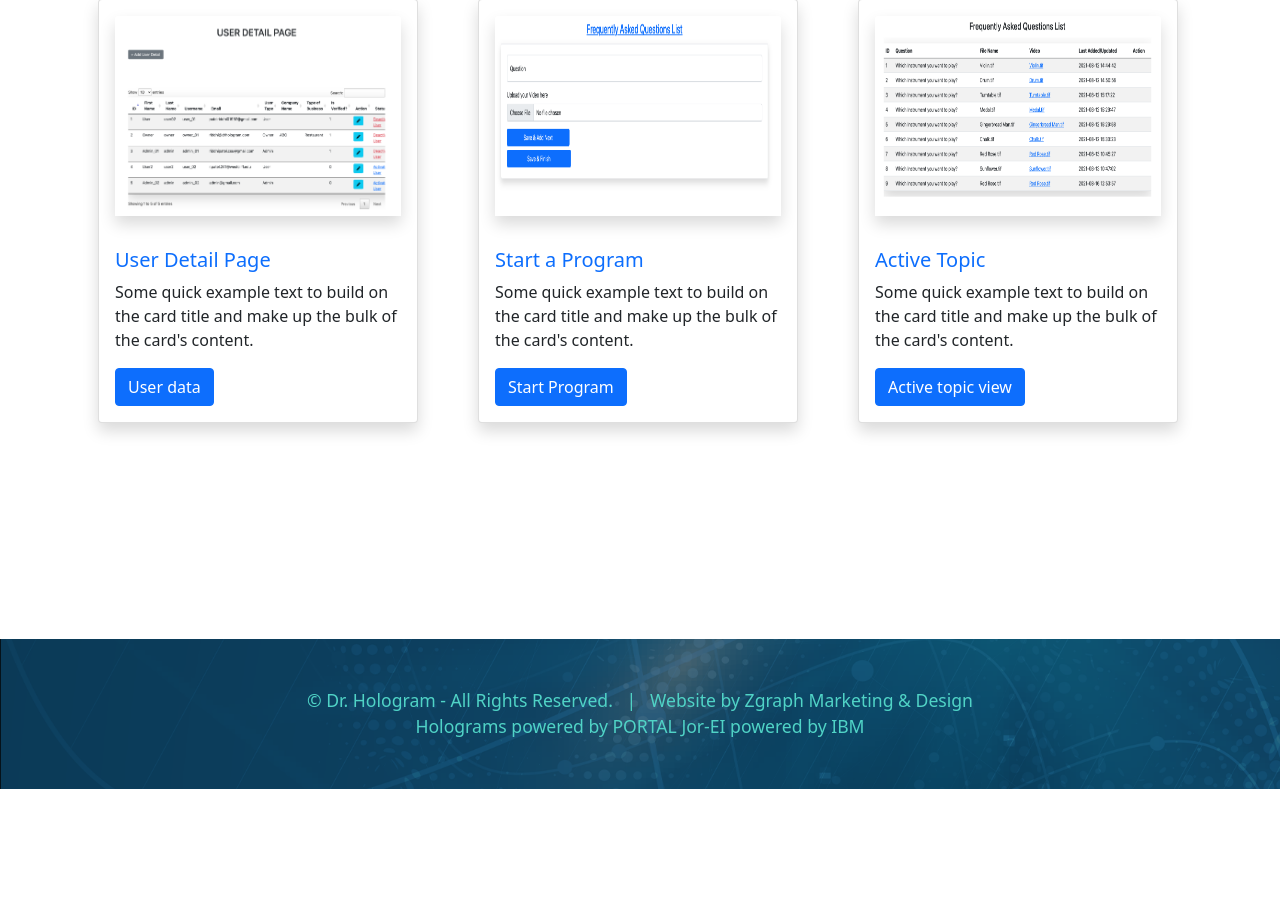
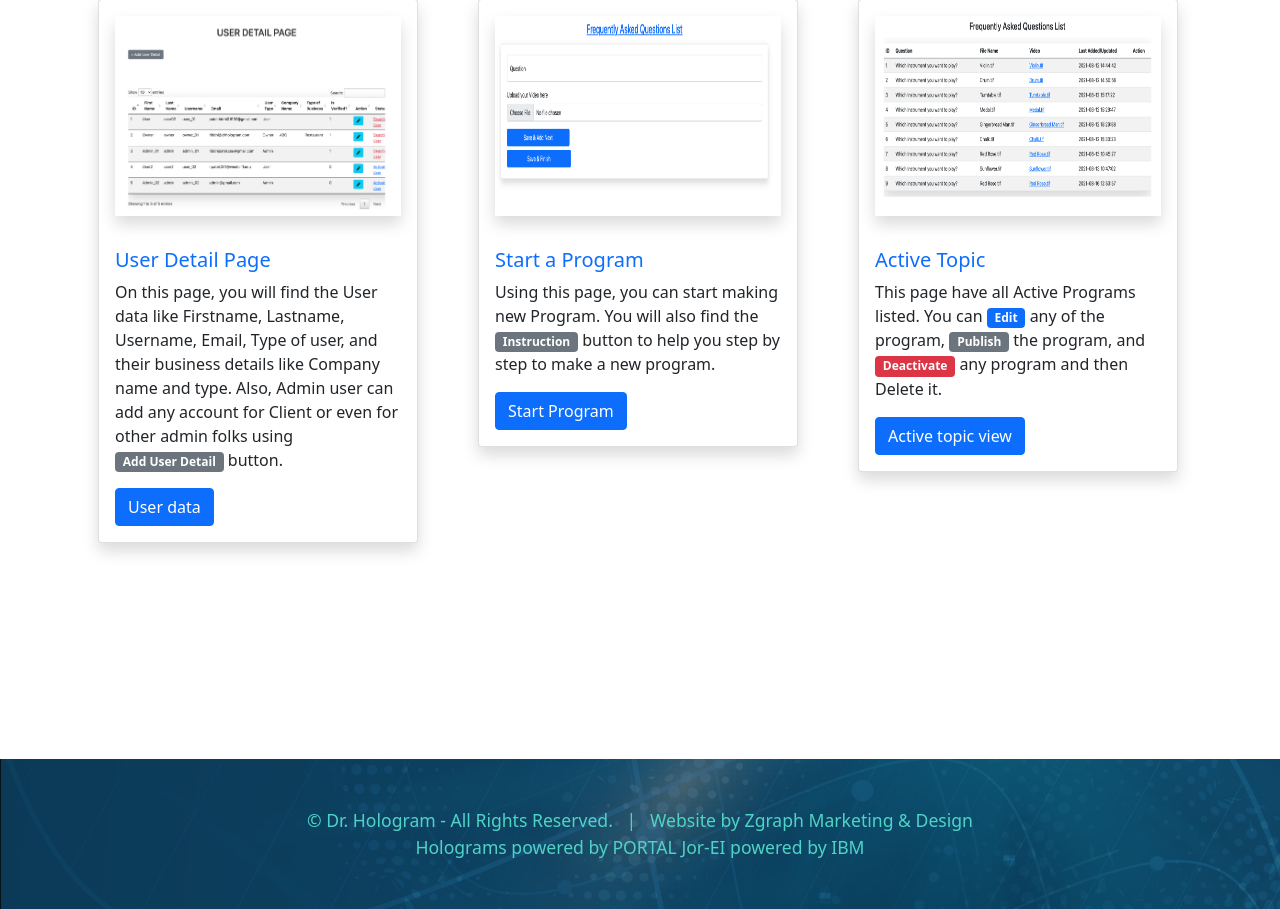
Before and after one commit to Riddhi1992/jor_EI, a PHP site: page /LoginSystem/admin/dashboard02.php in a window 1280 px wide. Shown: the part 893-1802 px from the top of the page. Before the commit the page ends 1682 px from the top, so only its background shows below. Run offline with PHP 8.4, Linux system fonts and the light colour scheme; data comes from the database, SQL or seed files in the repository; some libraries are stand-ins or nearby versions.

Commit message:
Commit with admin files

```diff
--- a/admin/dashboard02.php
+++ b/admin/dashboard02.php
@@ -18,12 +18,12 @@
         <div class="row">
             <div class="col gap-3 m-3">
                 <div class="card shadow" style="width: 20rem;">
-                    <a href="owner_view.php" class="p-3">
+                    <a href="admin_view.php" class="p-3">
                         <img src="../images/UserDetailPage.png" class="card-img-top shadow" style="height: 200px;" alt="...">
                     </a>
                     <div class="card-body">
                         <h5 class="card-title text-primary">User Detail Page</h5>
-                        <p class="card-text">Some quick example text to build on the card title and make up the bulk of the card's content.</p>
+                        <p class="card-text">On this page, you will find the User data like Firstname, Lastname, Username, Email, Type of user, and their business details like Company name and type. Also, Admin user can add any account for Client or even for other admin folks using <span class="badge bg-secondary">Add User Detail</span> button.</p>
                         <a href="admin_view.php" class="btn btn-primary">User data</a>
                     </div>
                 </div>
@@ -35,7 +35,7 @@
                     </a>
                     <div class="card-body">
                         <h5 class="card-title text-primary">Start a Program</h5>
-                        <p class="card-text">Some quick example text to build on the card title and make up the bulk of the card's content.</p>
+                        <p class="card-text">Using this page, you can start making new Program. You will also find the <span class="badge bg-secondary">Instruction</span> button to help you step by step to make a new program.</p>
                         <a href="../owner/faq/faq.php" class="btn btn-primary">Start Program</a>
                     </div>
                 </div>
@@ -47,7 +47,7 @@
                     </a>
                     <div class="card-body">
                         <h5 class="card-title text-primary">Active Topic</h5>
-                        <p class="card-text">Some quick example text to build on the card title and make up the bulk of the card's content.</p>
+                        <p class="card-text">This page have all Active Programs listed. You can <span class="badge bg-primary">Edit</span> any of the program, <span class="badge bg-secondary">Publish</span> the program, and <span class="badge bg-danger">Deactivate</span> any program and then Delete it. </p>
                         <a href="activeFetchdata.php" class="btn btn-primary">Active topic view</a>
                     </div>
                 </div>
--- a/owner/dashboard01.php
+++ b/owner/dashboard01.php
@@ -34,7 +34,7 @@
                     </a>
                     <div class="card-body">
                         <h5 class="card-title text-primary">Start a Program</h5>
-                        <p class="card-text">Some quick example text to build on the card title and make up the bulk of the card's content.</p>
+                        <p class="card-text">Using this page, you can start making new Program. You will also find the <span class="badge bg-secondary">Instruction</span> button to help you step by step to make a new program.</p>
                         <a href="./faq/faq.php" class="btn btn-primary">Start Program</a>
                     </div>
                 </div>
@@ -46,7 +46,7 @@
                     </a>
                     <div class="card-body">
                         <h5 class="card-title text-primary">Active Topic</h5>
-                        <p class="card-text">Some quick example text to build on the card title and make up the bulk of the card's content.</p>
+                        <p class="card-text">This page have all Active Programs listed. You can <span class="badge bg-primary">Edit</span> any of the program, <span class="badge bg-secondary">Publish</span> the program, and <span class="badge bg-danger">Deactivate</span> any program and then Delete it. </p>
                         <a href="./faq/activeFetchdata.php" class="btn btn-primary">Active topic view</a>
                     </div>
                 </div>
```
